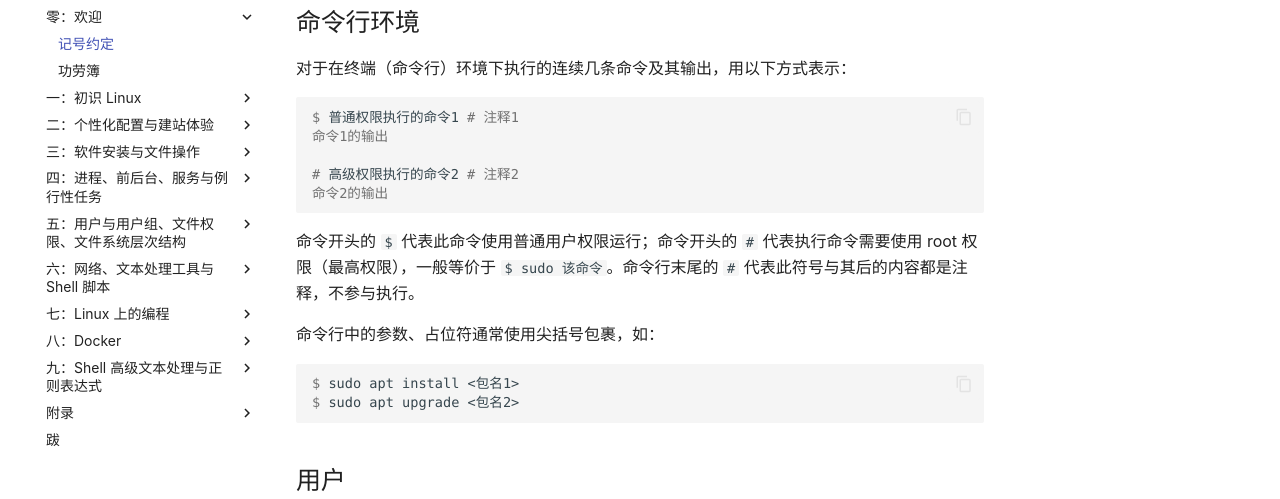
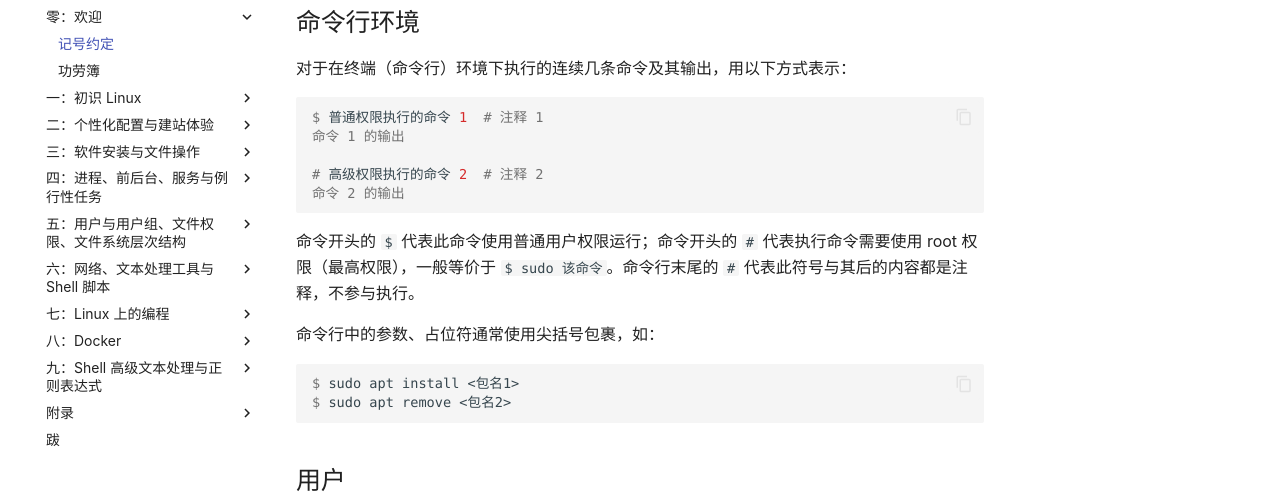
Before and after one commit to ustclug/Linux101-docs, an MkDocs documentation site: the page built from docs/notations.md, in a window 1280 px wide and 926 px high. Shown: the part 175-674 px from the top of the window. Built offline with MkDocs 1.6.1 and Material for MkDocs 9.7.7, drawn with Linux system fonts in a browser that asks for light colours; comment, search, counter and statistics services are not loaded.

Commit message:
Update notations.md after review

````diff
--- a/docs/notations.md
+++ b/docs/notations.md
@@ -5,11 +5,11 @@
 对于在终端（命令行）环境下执行的连续几条命令及其输出，用以下方式表示：
 
 ```console
-$ 普通权限执行的命令1 # 注释1
-命令1的输出
+$ 普通权限执行的命令 1  # 注释 1
+命令 1 的输出
 
-# 高级权限执行的命令2 # 注释2
-命令2的输出
+# 高级权限执行的命令 2  # 注释 2
+命令 2 的输出
 
 ```
 
@@ -19,7 +19,7 @@ $ 普通权限执行的命令1 # 注释1
 
 ```console
 $ sudo apt install <包名1>
-$ sudo apt upgrade <包名2>
+$ sudo apt remove <包名2>
 ```
 
 ## 用户 {#users}
````
